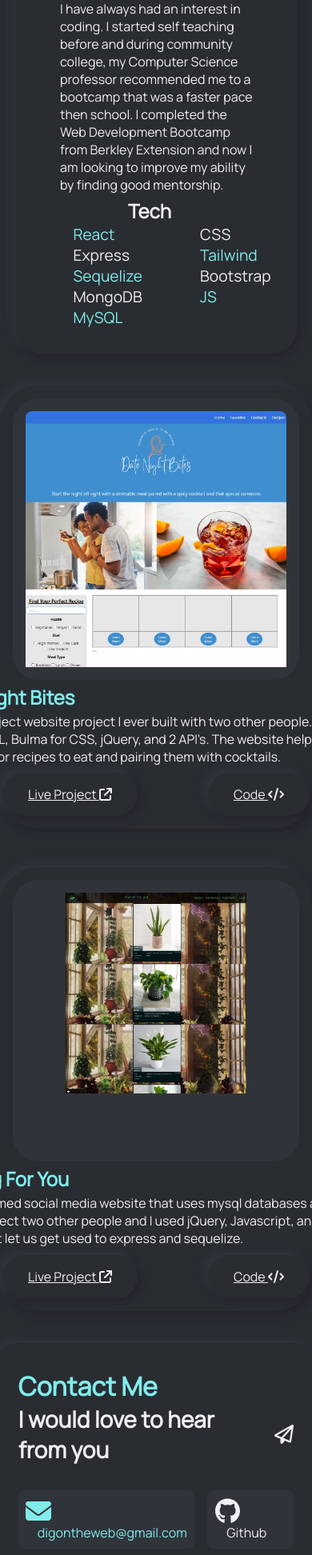
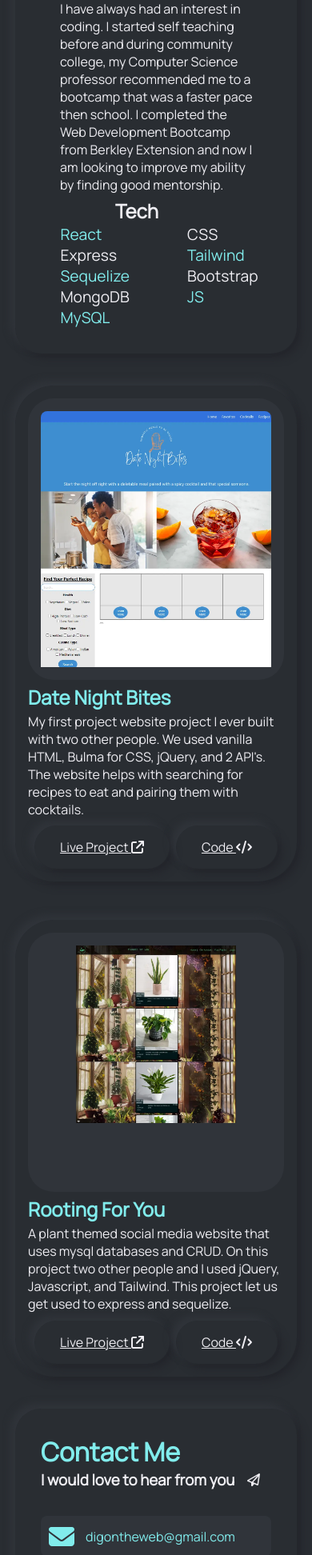
Before and after one commit to digggggg/portfolio-website, a React (Vite) app: page / in a window 390 px wide. Shown: the part 1764-3708 px from the top of the page at 80% size. Built offline with nearby package versions, Linux system fonts and the light colour scheme.

Commit message:
added mobile resonsiveness for smaller screens

```diff
--- a/src/components/About.jsx
+++ b/src/components/About.jsx
@@ -18,7 +18,7 @@ export default function About() {
             completed the Web Development Bootcamp from Berkley Extension and
             now I am looking to improve my ability by finding good mentorship.
           </p>
-          <div>
+          <div className="about--list--with--header">
             <h3 id="list--title">Tech</h3>
             <div className="list--container">
               <ul className="tech--list1">
--- a/src/components/Navbar.jsx
+++ b/src/components/Navbar.jsx
@@ -1,21 +1,14 @@
-import React, { useEffect } from "react";
+import React, { useState } from "react";
+import { FontAwesomeIcon } from "@fortawesome/react-fontawesome";
+import { faBars } from "@fortawesome/free-solid-svg-icons";
 import "../css/Navbar.css";
 
 export default function Navbar() {
-  // const navbar = React.useRef(null);
+  const [menu, setMenu] = useState("menu hidden");
+  const [isMenuClicked, setIsMenuClicked] = useState(false);
 
-  // function fixed() {
-  //   const element = navbar.current;
-  //   if (window.pageYOffset >= element.offsetTop + 1) {
-  //     navbar.current.classList.add("sticky");
-  //   } else {
-  //     navbar.current.classList.remove("sticky");
-  //   }
-  // }
-
-  // window.onscroll = function () {
-  //   fixed();
-  // };
+  // We have a burger bar that is always visible, when the burger bar is clicked we open the menu
+  // classes for visibility of the menu, and a boolean to remember if it was clicked
 
   return (
     <div id="navbar">
@@ -31,6 +24,9 @@ export default function Navbar() {
           <a href="#about">About</a>
           <a href="#contact">Contact</a>
         </div>
+        <div className="burger--menu">
+          <FontAwesomeIcon icon={faBars} size="2xl" />
+        </div>
       </nav>
     </div>
   );
--- a/src/css/About.css
+++ b/src/css/About.css
@@ -152,4 +152,8 @@
   .tech--list1 {
     margin-right: 4rem;
   }
+
+  .about--list--with--header {
+    margin-right: 2rem;
+  }
 }
--- a/src/css/Contact.css
+++ b/src/css/Contact.css
@@ -81,3 +81,18 @@
     grid-row-gap: 0.5rem;
   }
 }
+
+@media screen and (max-width: 40.625em) {
+  .contact--container {
+    max-width: 22rem;
+  }
+  .social {
+    display: grid;
+    grid-template-columns: auto;
+    grid-template-rows: repeat(4, auto);
+  }
+
+  .contact--h3 {
+    font-size: 1rem;
+  }
+}
--- a/src/css/Footer.css
+++ b/src/css/Footer.css
@@ -21,3 +21,9 @@
     gap: 6rem;
   }
 }
+
+@media screen and (max-width: 40.625em) {
+  .footer {
+    gap: 3.5rem;
+  }
+}
--- a/src/css/Navbar.css
+++ b/src/css/Navbar.css
@@ -40,3 +40,7 @@
   top: 0;
   z-index: 999;
 }
+
+.burger--menu {
+  display: none;
+}
--- a/src/css/Project.css
+++ b/src/css/Project.css
@@ -77,3 +77,9 @@
   background-color: #30343a;
   border-radius: 2rem;
 }
+
+@media screen and (max-width: 40.625em) {
+  .project--text {
+    width: 20rem;
+  }
+}
--- a/src/css/Projects.css
+++ b/src/css/Projects.css
@@ -30,4 +30,7 @@
 }
 
 @media screen and (max-width: 40.625em) {
+  #projects {
+    max-width: 22rem;
+  }
 }
```
